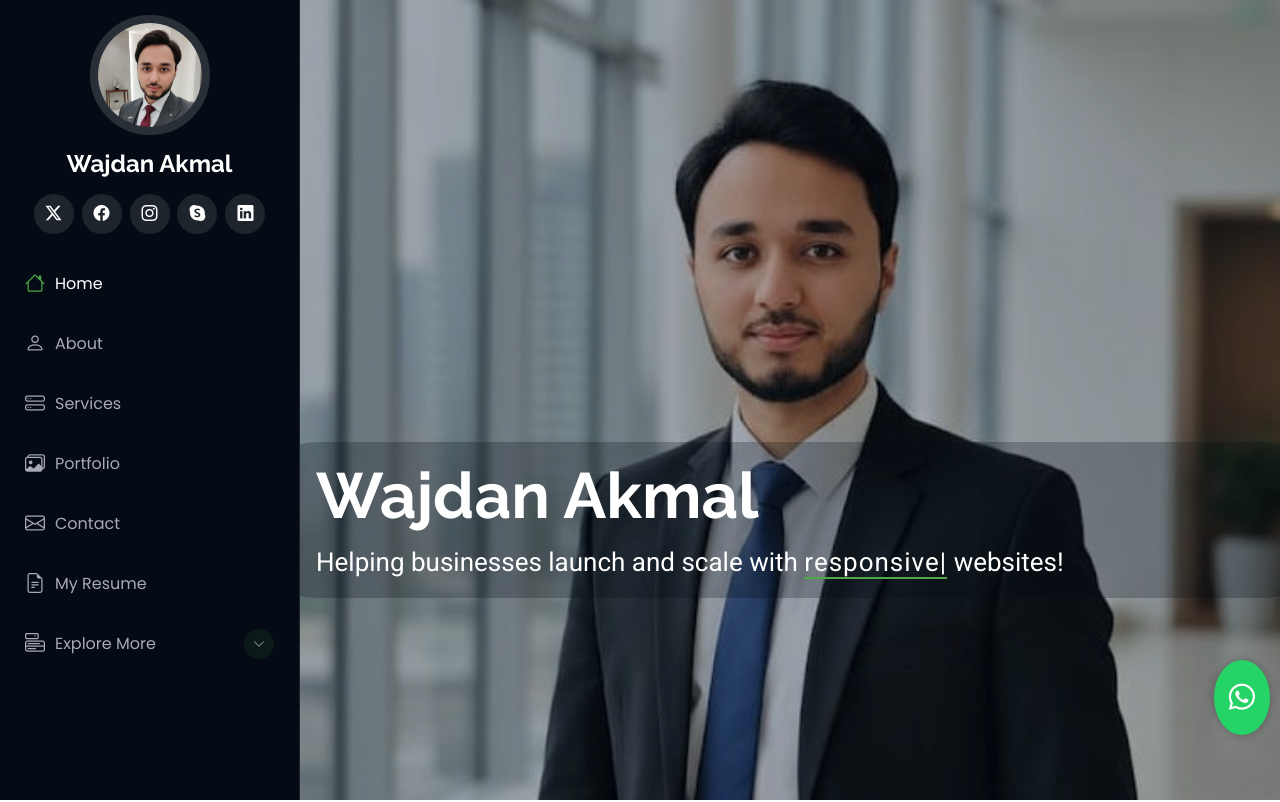
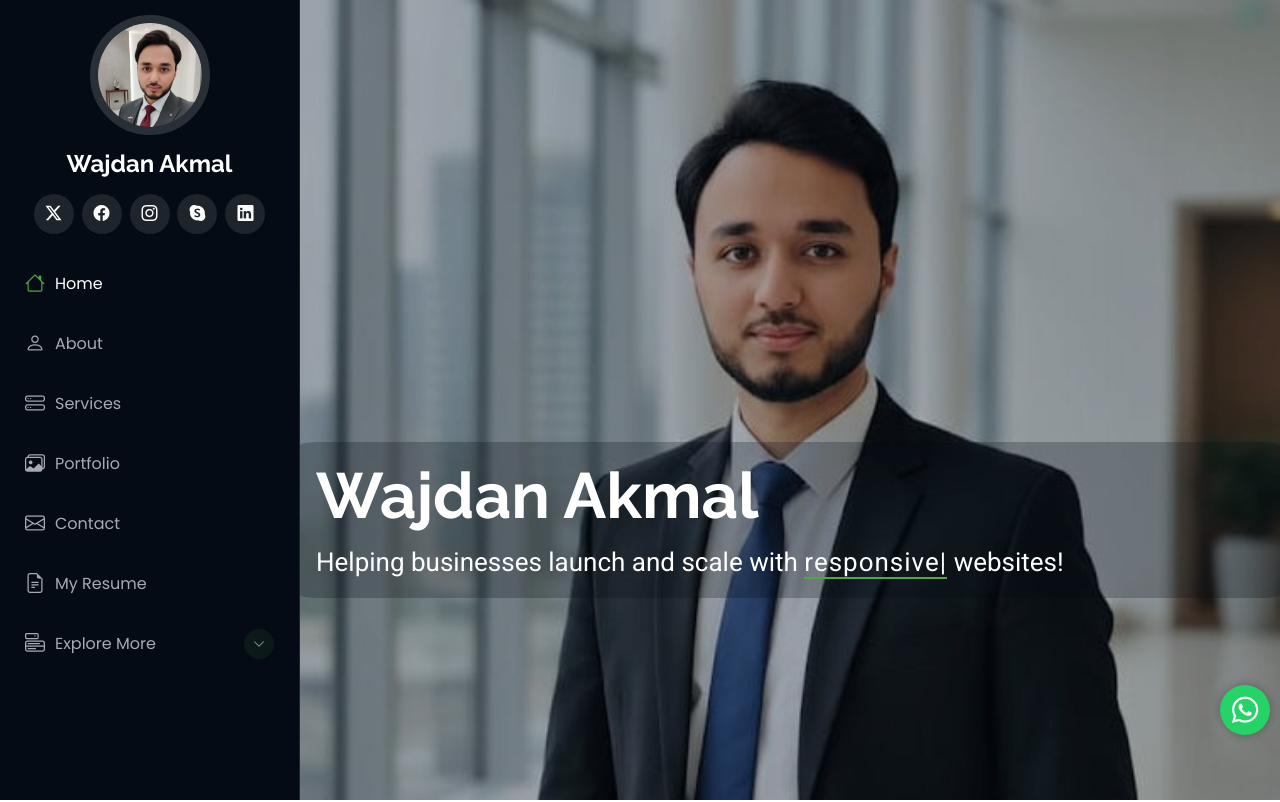
Before and after one commit to waji27/PORTFOLIO, a plain HTML site: page index.html in a window 1280 px wide. Shown: the top 802 px of the page. Drawn offline with Linux system fonts and the light colour scheme.

Commit message:
adjusted whatsapp button

```diff
--- a/assets/css/main.css
+++ b/assets/css/main.css
@@ -419,7 +419,7 @@ h6 {
   right: 15px;
   bottom: -15px;
   z-index: 99999;
-  background-color: var(--accent-color);
+  background-color: #25d366;
   width: 44px;
   height: 44px;
   border-radius: 50px;
@@ -1281,16 +1281,20 @@ section,
 
 .whatsapp-btn {
   position: fixed;
-  bottom: 65px;
-  right: 10px;
   background-color: #25d366;
   color: white;
   font-size: 30px;
-  padding: 15px;
   border-radius: 50%;
-  text-align: center;
+  /* text-align: center; */
   z-index: 1000;
   box-shadow: 0 0 10px rgba(0, 0, 0, 0.3);
+  height: 50px;
+  width: 50px;
+  bottom: 65px;
+  right: 10px;
+  display: flex;
+  justify-content: center;
+  align-items: center;
 }
 
 .whatsapp-btn:hover {
```
Also changed, not shown: index.html (+3 -4 lines).
